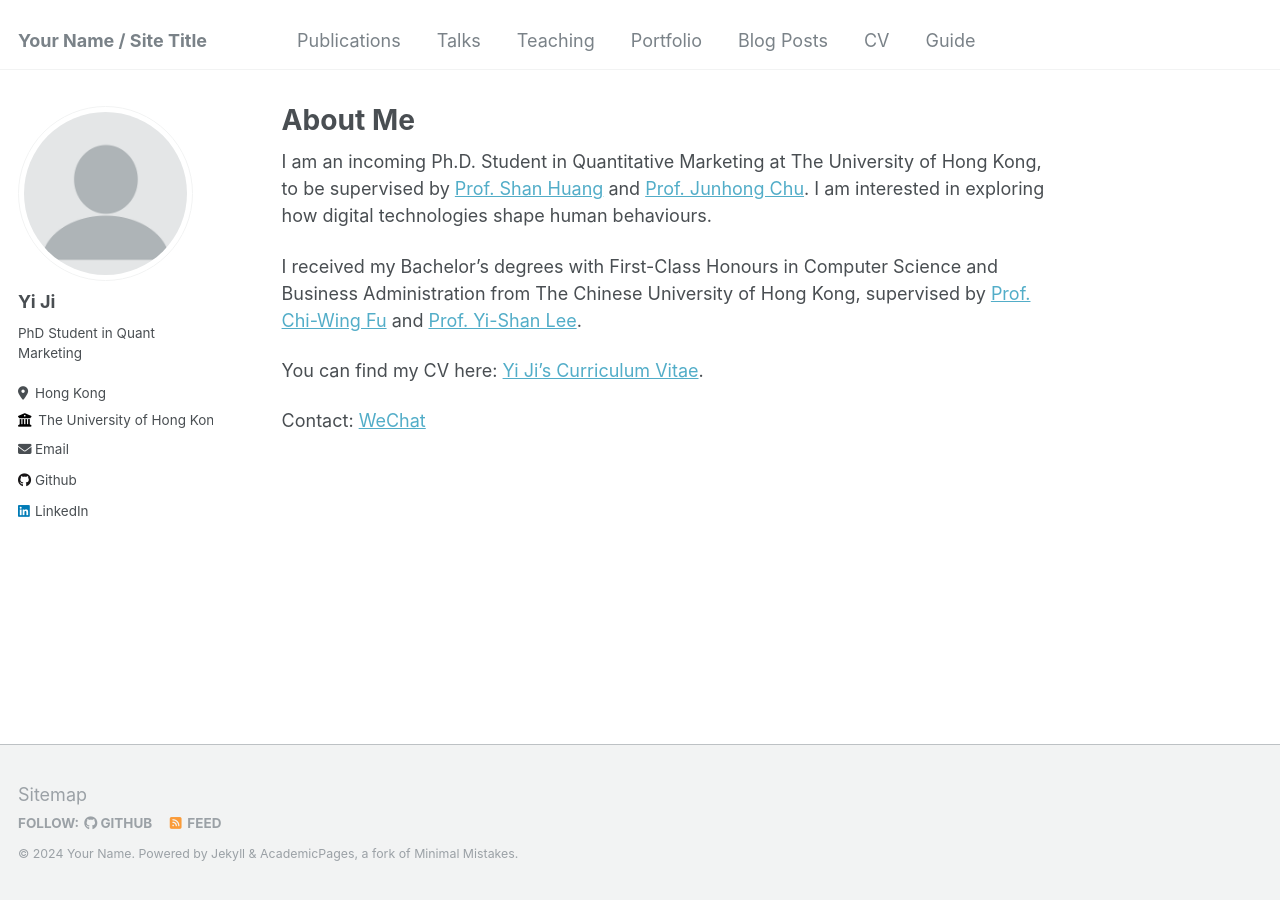
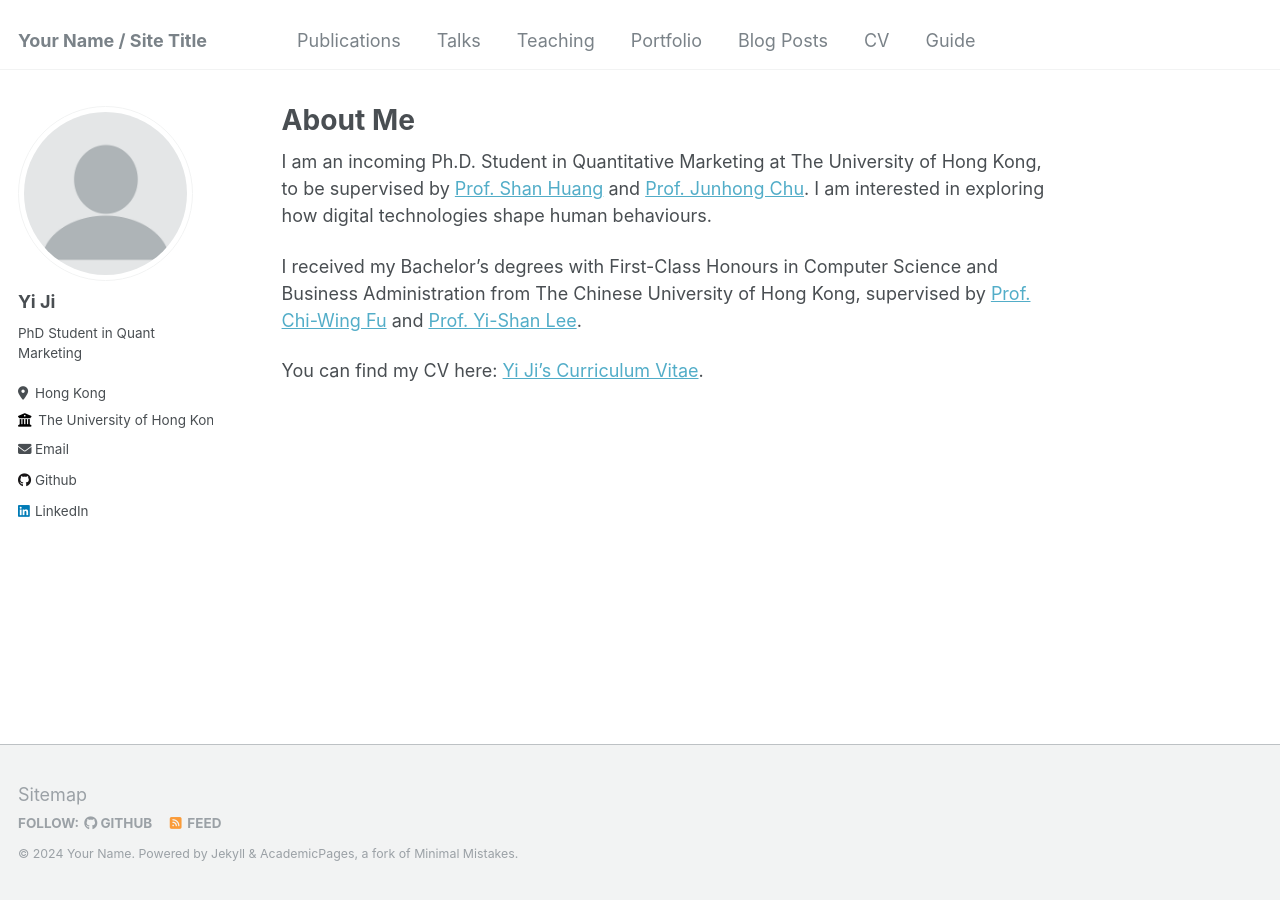
Before and after one commit to jasonyji/jasonyji.github.io, a Jekyll site: the page built from _pages/about.md, in a window 1280 px wide. Built offline with Jekyll 4.4.1, drawn with Linux system fonts in a browser that asks for light colours.

Commit message:
Update about.md

```diff
--- a/_pages/about.md
+++ b/_pages/about.md
@@ -12,5 +12,3 @@ I am an incoming Ph.D. Student in Quantitative Marketing at The University of Ho
 I received my Bachelor's degrees with First-Class Honours in Computer Science and Business Administration from The Chinese University of Hong Kong, supervised by [Prof. Chi-Wing Fu](https://www.cse.cuhk.edu.hk/~cwfu/) and [Prof. Yi-Shan Lee](https://sites.google.com/view/yi-shanlee).
 
 You can find my CV here: [Yi Ji's Curriculum Vitae](../assets/CV.pdf).
-
-Contact: [WeChat](../images/wechat.jpg)
```
